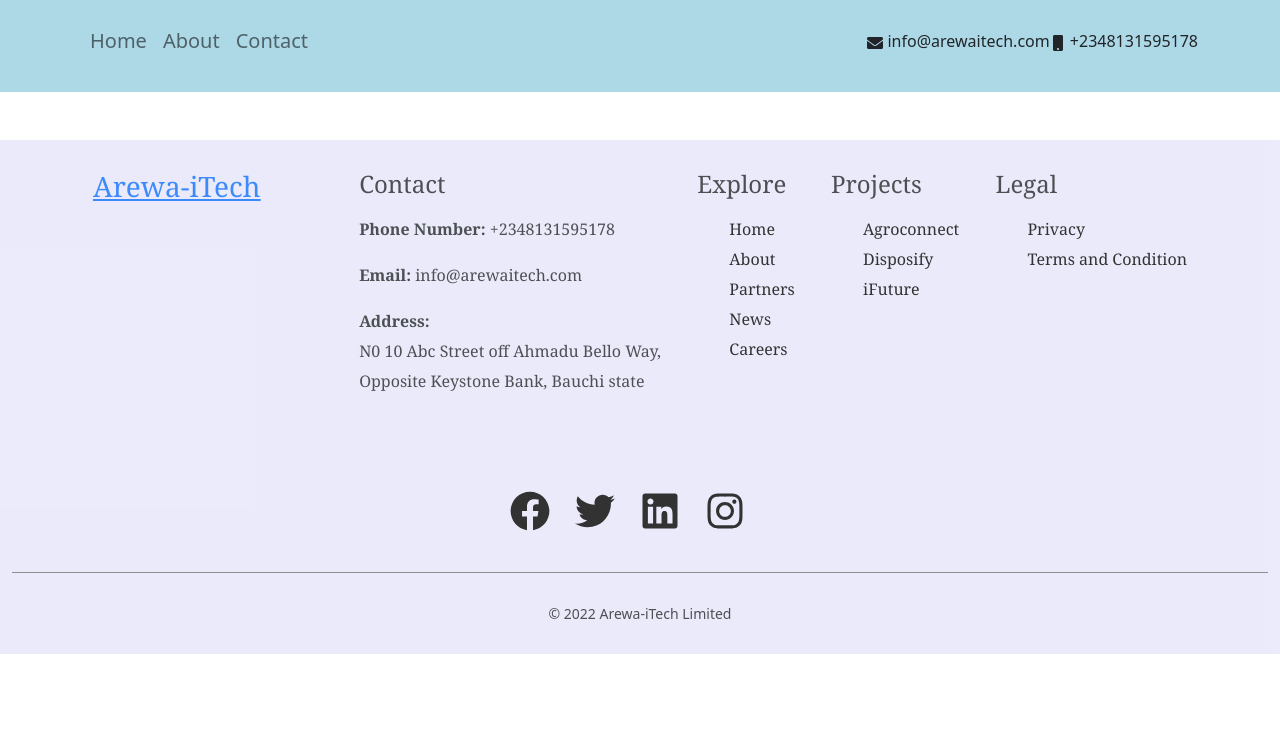
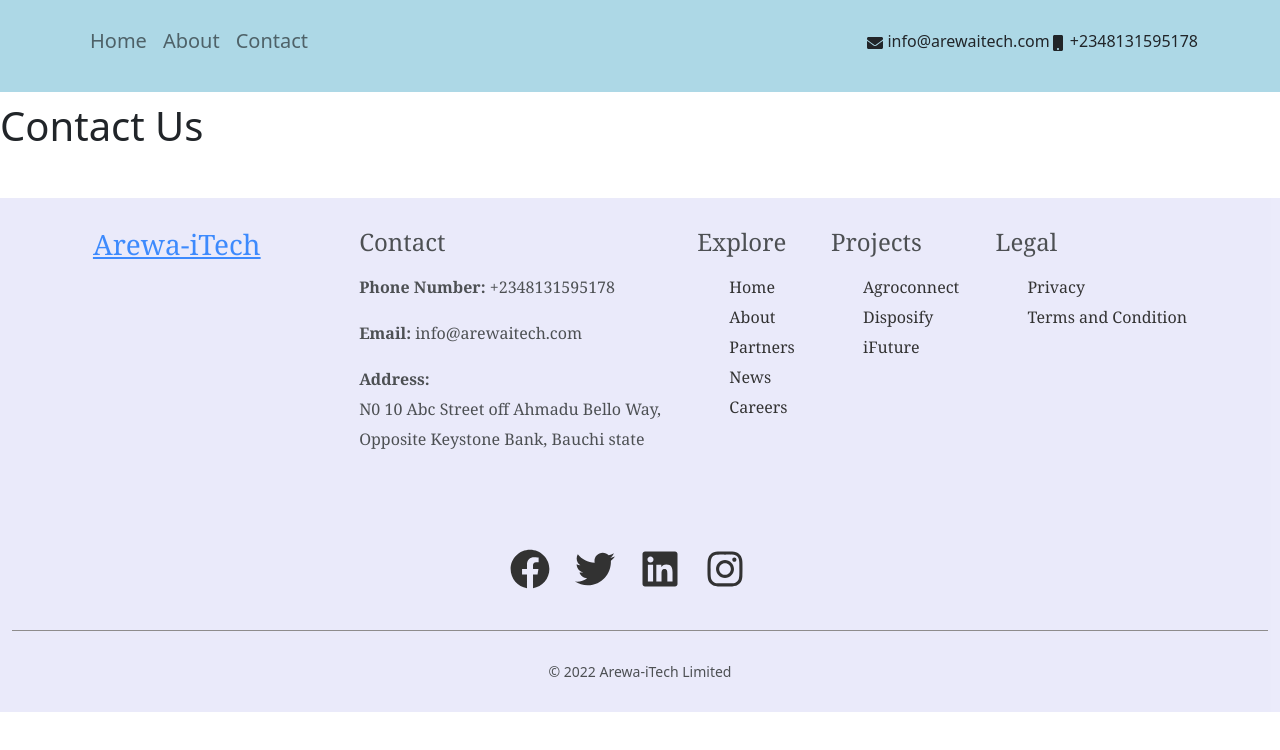
Before and after one commit to victoryohanna/arewa-itech, a React (Create React App) app: page /contact in a window 1280 px wide. Shown: the top 750 px of the page. Built offline with nearby package versions, Linux system fonts and the light colour scheme.

Commit message:
setup contact page route

```diff
--- a/src/App.js
+++ b/src/App.js
@@ -4,7 +4,8 @@
 import Home from './pages/Home';
 import Navbar from './components/navbar/Navbar';
 import About from './pages/About';
-import Footer from './components/footer/Footer'
+import Footer from './components/footer/Footer';
+import Contact from './pages/Contact';
 
 function App() {
   return (
@@ -13,6 +14,7 @@
       <Routes>
         <Route path='/' element={<Home/>}/>
         <Route path='/about' element={<About/>}/>
+        <Route path='/contact' element={<Contact/>} />
       </Routes>
       <Footer/>
     </div>
```
